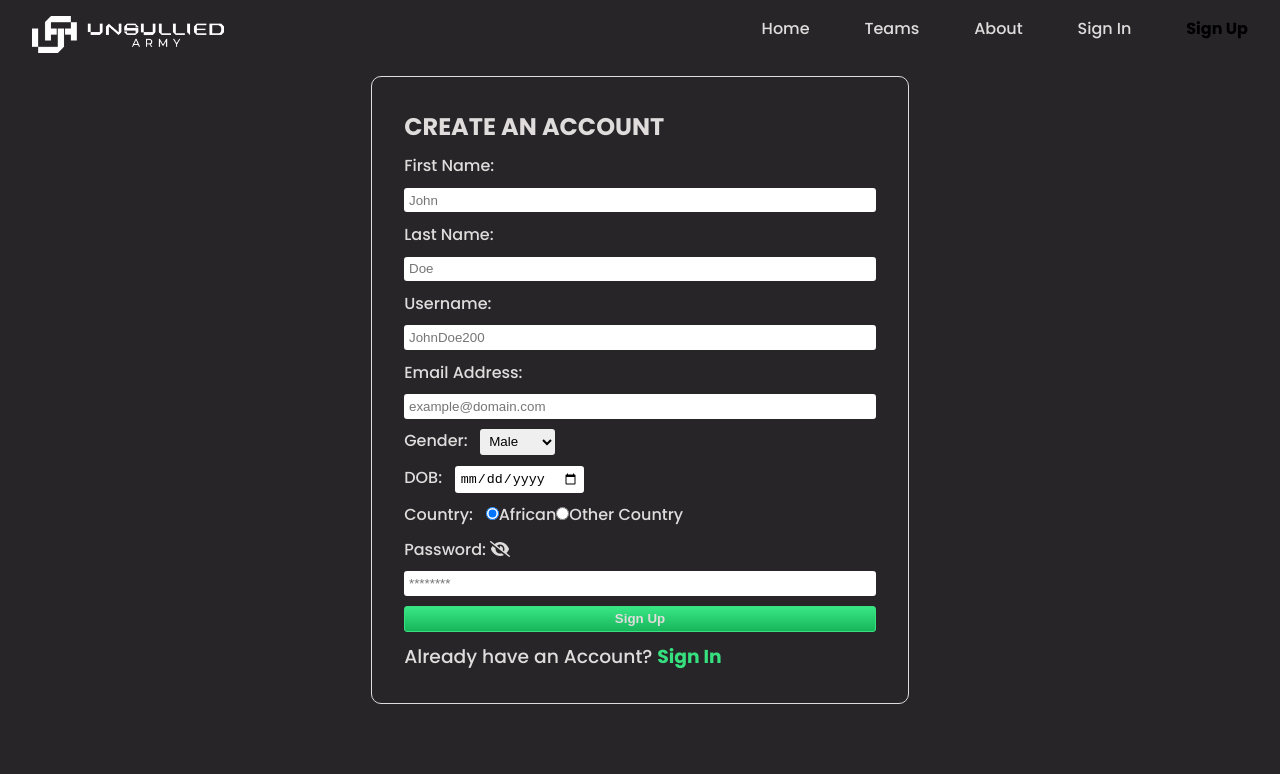
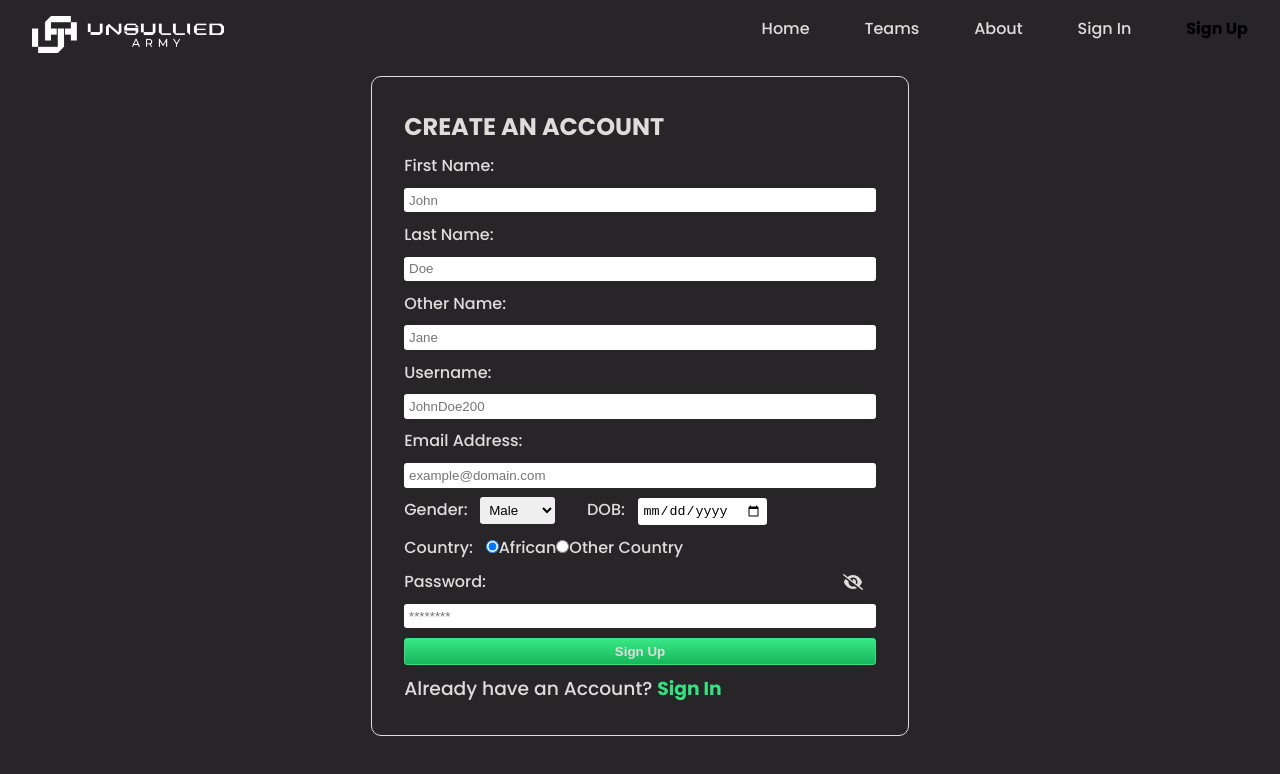
Before and after one commit to ColTheDeveloper/unsullied-army, a React (Create React App) app in the folder client/: page /register in a window 1280 px wide. Shown: the top 774 px of the page. Built offline with nearby package versions, Linux system fonts and the light colour scheme.

Commit message:
edited register page

```diff
--- a/client/src/Pages/Login/Login.css
+++ b/client/src/Pages/Login/Login.css
@@ -33,6 +33,11 @@
 .Login>div>h3>a:hover{
     color: var(--green-hover-color);
 }
+.pass{
+    display: flex;
+    justify-content: space-between;
+    align-items: center;
+}
 @media (min-width:451px) and (max-width:850px) {
     .Login>div{
         width: 90%;
--- a/client/src/Pages/Login/Login.jsx
+++ b/client/src/Pages/Login/Login.jsx
@@ -25,7 +25,7 @@ const Login=()=>{
                         />
                     </div>
                     <div>
-                        <label htmlFor="password">Password: <FontAwesomeIcon onClick={handleShowPassword} icon={showPassword?"fa-solid fa-eye":"fa-solid fa-eye-slash"} /></label>
+                        <label className="pass" htmlFor="password">Password: <FontAwesomeIcon onClick={handleShowPassword} icon={showPassword?"fa-solid fa-eye":"fa-solid fa-eye-slash"} /></label>
                         <input
                             type={showPassword?"text":"password"}
                             placeholder={showPassword?"password":"********"}
--- a/client/src/Pages/Register/Register.css
+++ b/client/src/Pages/Register/Register.css
@@ -30,6 +30,16 @@
 .Register>div>h3>a:hover{
     color: var(--green-hover-color);
 }
+.person{
+    display: flex;
+    justify-content: flex-start;
+    gap: 2rem;
+}
+.pass{
+    display: flex;
+    justify-content: space-between;
+    align-items: center;
+}
 @media (min-width:451px) and (max-width:850px) {
     .Register>div{
         width: 90%;
--- a/client/src/Pages/Register/Register.jsx
+++ b/client/src/Pages/Register/Register.jsx
@@ -32,6 +32,14 @@ const Register=()=>{
                         />
                     </div>
                     <div className="input-container">
+                        <label>Other Name:</label>
+                        <input
+                            type="text"
+                            placeholder="Jane"
+                            className="u-input"
+                        />
+                    </div>
+                    <div className="input-container">
                         <label>Username:</label>
                         <input
                             type="text"
@@ -47,6 +55,7 @@ const Register=()=>{
                             className="u-input"
                         />
                     </div>
+                    <div className="person">
                         <div>
                             <label>Gender:</label>
                             <select className="u-input">
@@ -61,6 +70,8 @@ const Register=()=>{
                                 type="date"
                                 className="u-input"
                             />
+                        </div>
+
                     </div>
                     <div>
                         <label>Country:</label>
@@ -80,7 +91,7 @@ const Register=()=>{
 
                     </div>
                     <div className="input-container">
-                        <label htmlFor="password">Password: <FontAwesomeIcon onClick={handleShowPassword} icon={showPassword?"fa-solid fa-eye":"fa-solid fa-eye-slash"} /></label>
+                        <label className="pass" htmlFor="password">Password: <FontAwesomeIcon onClick={handleShowPassword} icon={showPassword?"fa-solid fa-eye":"fa-solid fa-eye-slash"} /></label>
                         <input
                             type={showPassword?"text":"password"}
                             placeholder={showPassword?"password":"********"}
```
Lines whose indentation alone changed are shown as unchanged.
